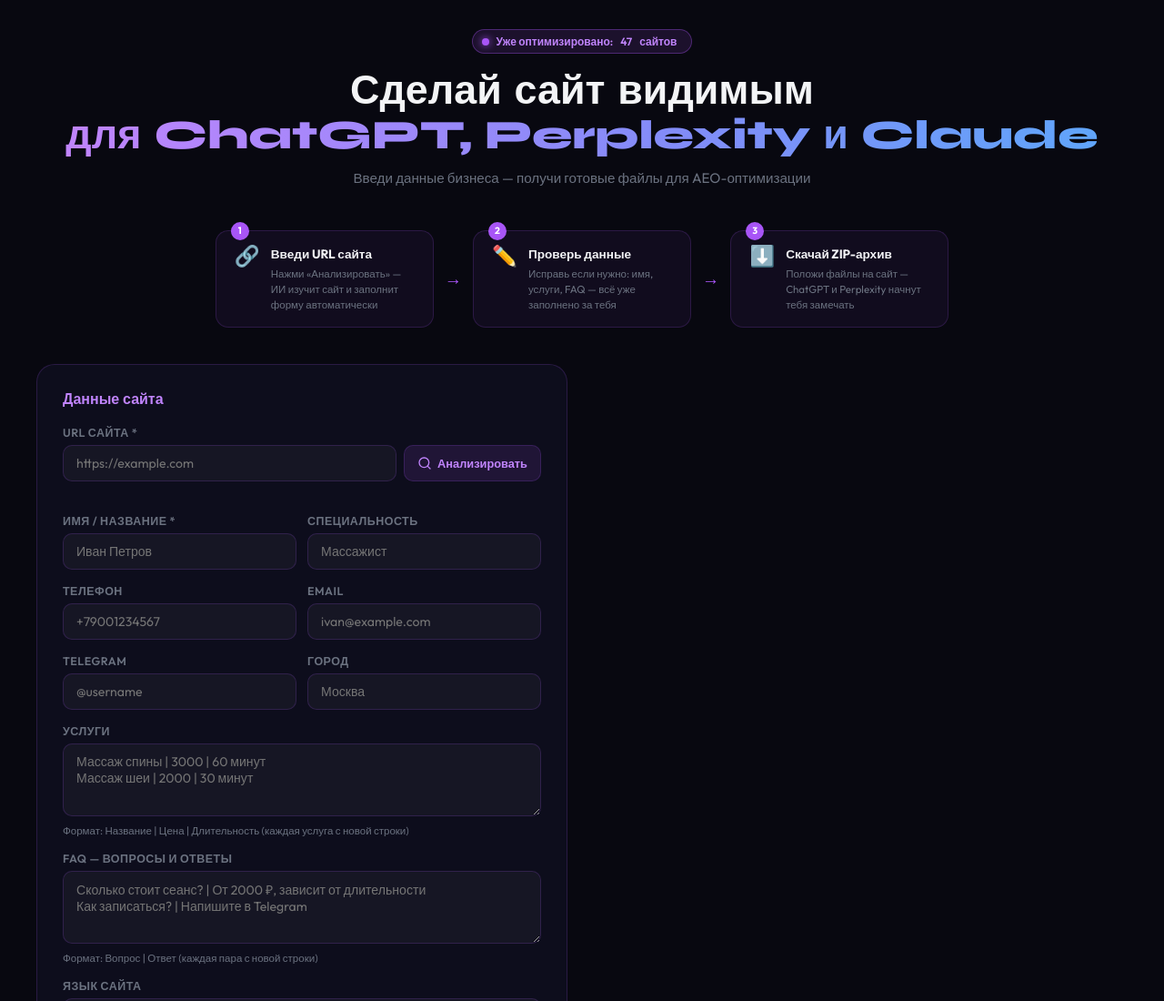
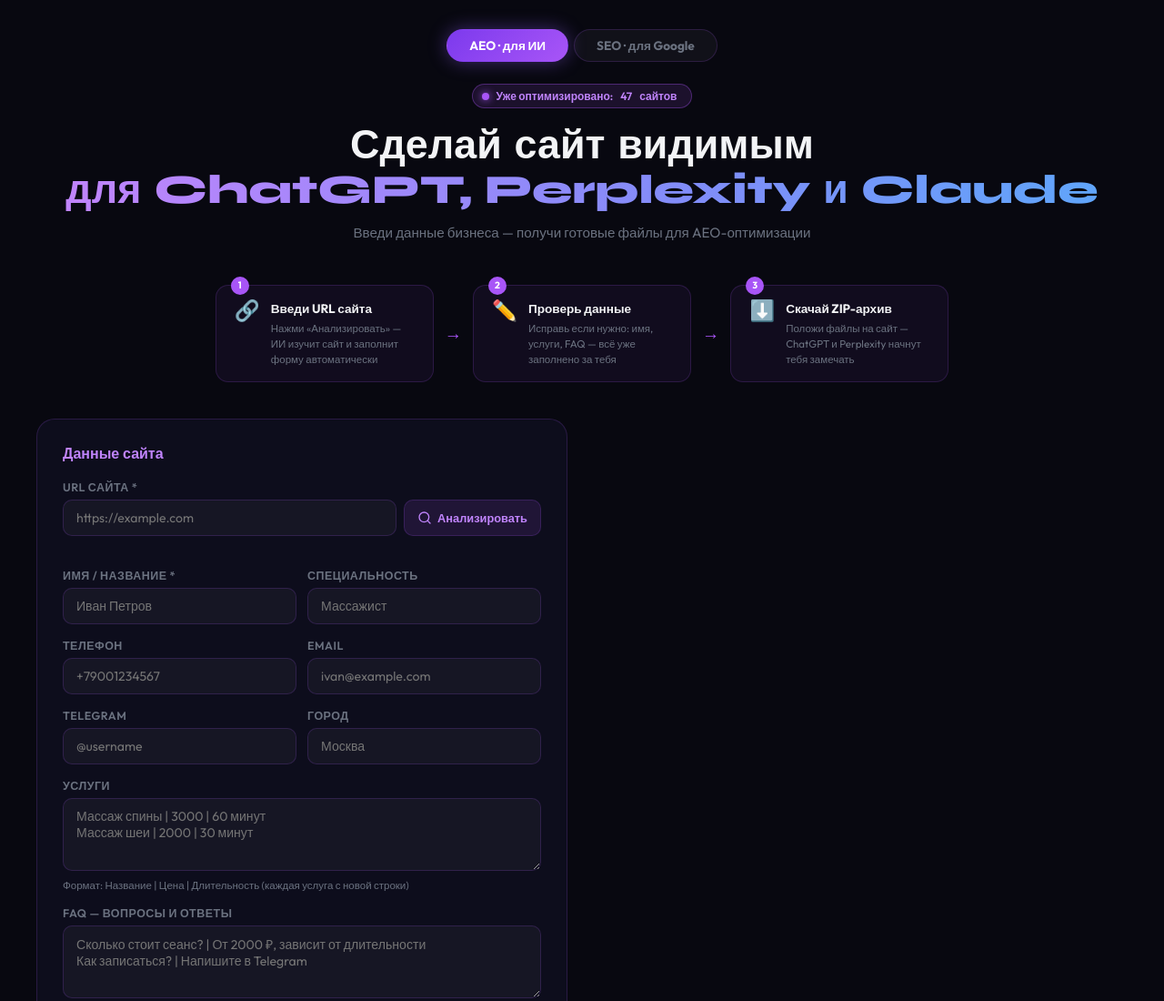
Before and after one commit to prohar2f-pixel/aeo-generator, a plain HTML site: page index.html in a window 1280 px wide. Shown: the top 1100 px of the page at 91% size. Drawn offline with nearby package versions, Linux system fonts and the light colour scheme; no server answers.

Commit message:
feat: add AEO/SEO mode switch

```diff
--- a/css/style.css
+++ b/css/style.css
@@ -183,3 +183,23 @@ header p { color: var(--muted); font-size: .95rem; }
 }
 .btn-lead:hover { background: rgba(168,85,247,.28); border-color: var(--purple); }
 .btn-lead:disabled { opacity: .5; cursor: not-allowed; }
+
+/* Переключатель AEO / SEO */
+.mode-switch {
+  display: flex; gap: 6px; justify-content: center;
+  margin-bottom: 24px;
+}
+.mode-tab {
+  padding: 8px 24px; border-radius: 99px;
+  border: 1px solid var(--border);
+  background: rgba(255,255,255,.04);
+  color: var(--muted); text-decoration: none;
+  font-weight: 700; font-size: .85rem;
+  transition: all .2s;
+}
+.mode-tab:hover { border-color: var(--border-hover); color: var(--text); }
+.mode-tab.active {
+  background: linear-gradient(135deg, var(--purple-dark), var(--purple));
+  color: #fff; border-color: transparent;
+  box-shadow: 0 0 20px rgba(139,92,246,.4);
+}
--- a/index.html
+++ b/index.html
@@ -80,6 +80,11 @@
 </head>
 <body>
 <div class="wrap">
+
+  <nav class="mode-switch">
+    <a href="index.html" class="mode-tab active">AEO · для ИИ</a>
+    <a href="seo.html" class="mode-tab">SEO · для Google</a>
+  </nav>
 
   <header>
     <div class="badge"><span class="badge-dot"></span>Уже оптимизировано: <span id="counter-badge">...</span> сайтов</div>
```
